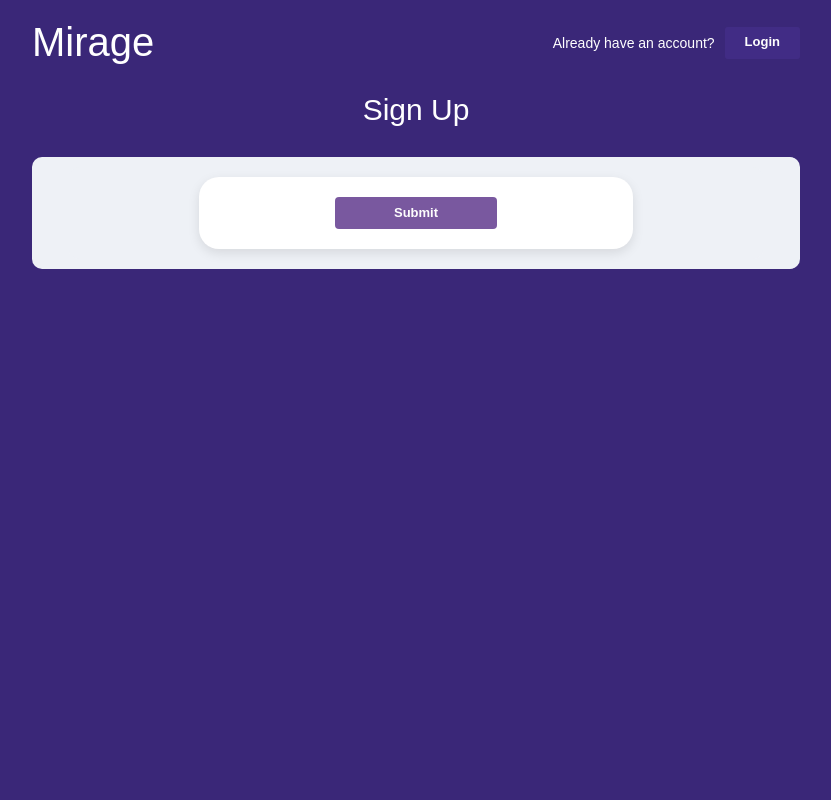
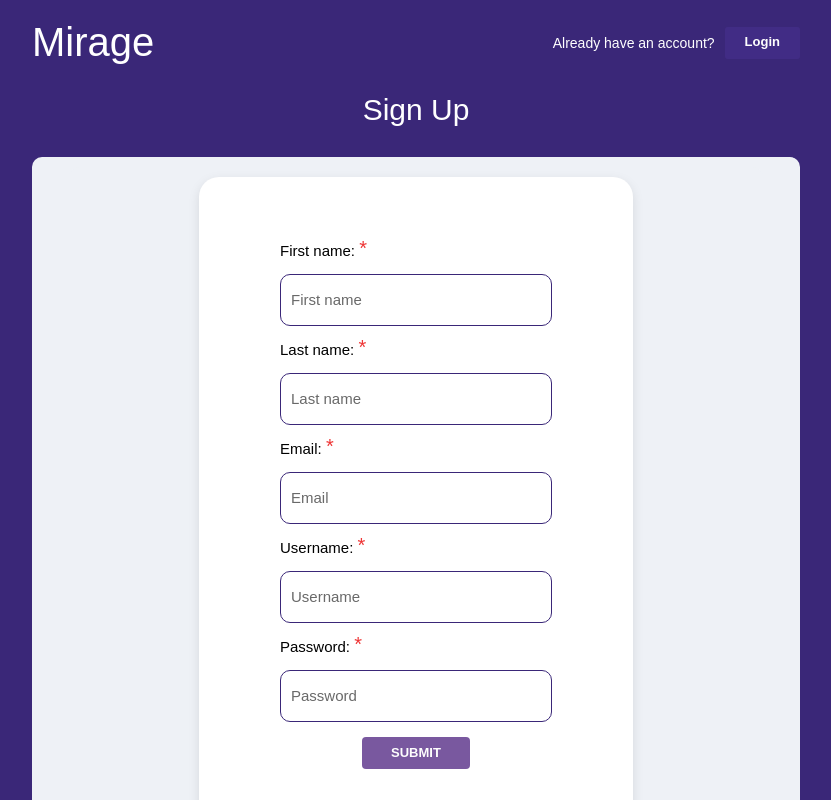
Before and after one commit to codepraycode/mirage_dashboard, a React (Create React App) app: page /signup in a window 1280 px wide. Shown: the whole page, without its empty margins (224-1055 px from the left). Built offline with nearby package versions, Linux system fonts and the light colour scheme; a web font is replaced by a local one.

Commit message:
I've created the signup page

```diff
--- a/src/Hoc/Auth/signup.js
+++ b/src/Hoc/Auth/signup.js
@@ -58,10 +58,22 @@ class SignUp extends Component {
 
 
                         <div className="right card">
-                            {/* Add your code here */}
+                        <form action="#" method="post">
+                                    <p className="required">First name:</p>
+                                    <input type="text" name="firstname" placeholder="First name" minLength="1" maxLength="255"/>
+                                    <p className="required">Last name:</p>
+                                    <input type="text" name="lastname" placeholder="Last name" minLength="1" maxLength="255"/>
+                                    <p className="required">Email:</p>
+                                    <input type="text" name="email" placeholder="Email" minLength="1" maxLength="255"/>
+                                    <p className="required">Username:</p>
+                                    <input type="text" name="username" placeholder="Username" minLength="1" maxLength="255"/>
+                                    <p className="required">Password:</p>
+                                    <input type="password" name="password" placeholder="Password" minLength="6" maxLength="68" />
+                           <div className="text-center mv-1">
+                            <button type="submit" className="btn btn-primary text-center">SUBMIT</button>
+                           </div>
+                        </form>
 
-
-                            <button type="submit" className="btn btn-primary">Submit</button>
                         </div>
                     </div>
             </AuthWrapper>
```
